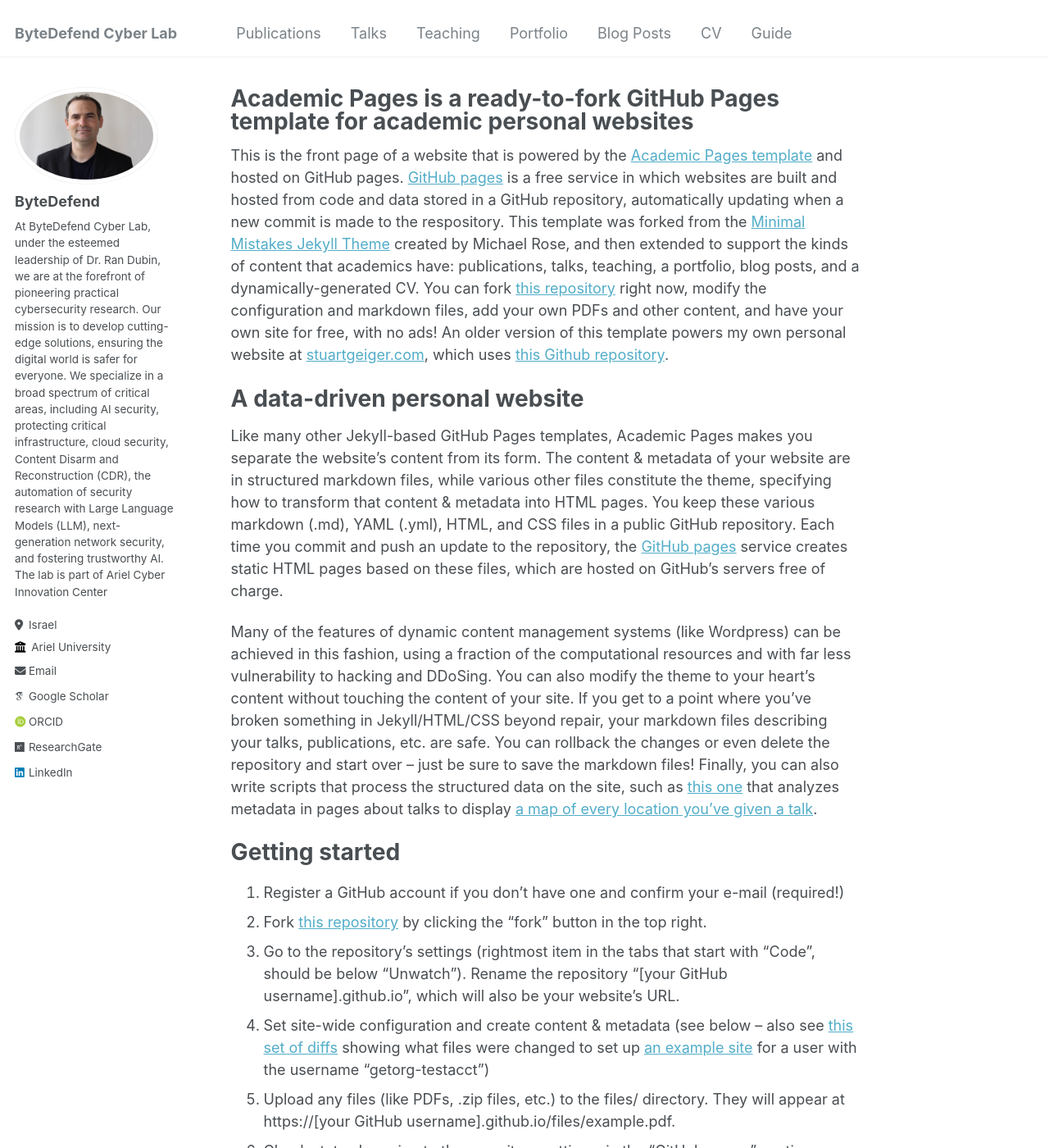
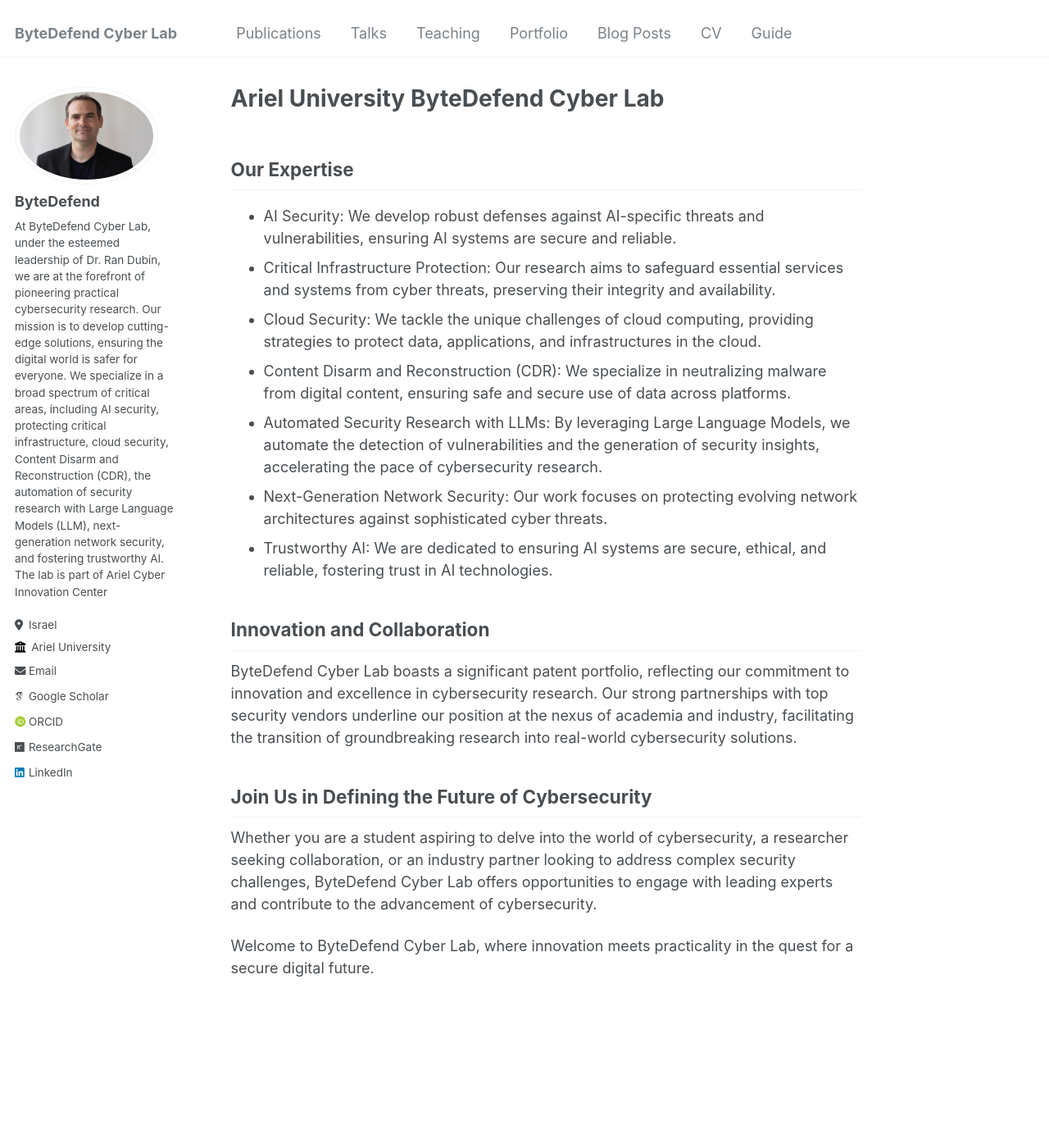
Before and after one commit to randubin/ByteDefend, a Jekyll site: the page built from _pages/about.md, in a window 1280 px wide and 1400 px high. Shown: the whole window at 82% size. Built offline with Jekyll 4.4.1, drawn with Linux system fonts in a browser that asks for light colours; some web fonts are replaced; some of the changed text lies outside the part shown.

Commit message:
Update about.md

```diff
--- a/_pages/about.md
+++ b/_pages/about.md
@@ -1,49 +1,28 @@
 ---
 permalink: /
-title: "Academic Pages is a ready-to-fork GitHub Pages template for academic personal websites"
+title: "Ariel University ByteDefend Cyber Lab"
 author_profile: true
 redirect_from:
   - /about/
   - /about.html
 ---
 
-This is the front page of a website that is powered by the [Academic Pages template](https://github.com/academicpages/academicpages.github.io) and hosted on GitHub pages. [GitHub pages](https://pages.github.com) is a free service in which websites are built and hosted from code and data stored in a GitHub repository, automatically updating when a new commit is made to the respository. This template was forked from the [Minimal Mistakes Jekyll Theme](https://mmistakes.github.io/minimal-mistakes/) created by Michael Rose, and then extended to support the kinds of content that academics have: publications, talks, teaching, a portfolio, blog posts, and a dynamically-generated CV. You can fork [this repository](https://github.com/academicpages/academicpages.github.io) right now, modify the configuration and markdown files, add your own PDFs and other content, and have your own site for free, with no ads! An older version of this template powers my own personal website at [stuartgeiger.com](http://stuartgeiger.com), which uses [this Github repository](https://github.com/staeiou/staeiou.github.io).
+Our Expertise
+-------------
+* AI Security: We develop robust defenses against AI-specific threats and vulnerabilities, ensuring AI systems are secure and reliable.
+* Critical Infrastructure Protection: Our research aims to safeguard essential services and systems from cyber threats, preserving their integrity and availability.
+* Cloud Security: We tackle the unique challenges of cloud computing, providing strategies to protect data, applications, and infrastructures in the cloud.
+* Content Disarm and Reconstruction (CDR): We specialize in neutralizing malware from digital content, ensuring safe and secure use of data across platforms.
+* Automated Security Research with LLMs: By leveraging Large Language Models, we automate the detection of vulnerabilities and the generation of security insights, accelerating the pace of cybersecurity research.
+* Next-Generation Network Security: Our work focuses on protecting evolving network architectures against sophisticated cyber threats.
+* Trustworthy AI: We are dedicated to ensuring AI systems are secure, ethical, and reliable, fostering trust in AI technologies.
 
-A data-driven personal website
-======
-Like many other Jekyll-based GitHub Pages templates, Academic Pages makes you separate the website's content from its form. The content & metadata of your website are in structured markdown files, while various other files constitute the theme, specifying how to transform that content & metadata into HTML pages. You keep these various markdown (.md), YAML (.yml), HTML, and CSS files in a public GitHub repository. Each time you commit and push an update to the repository, the [GitHub pages](https://pages.github.com/) service creates static HTML pages based on these files, which are hosted on GitHub's servers free of charge.
+Innovation and Collaboration
+----------------------------
+ByteDefend Cyber Lab boasts a significant patent portfolio, reflecting our commitment to innovation and excellence in cybersecurity research. Our strong partnerships with top security vendors underline our position at the nexus of academia and industry, facilitating the transition of groundbreaking research into real-world cybersecurity solutions.
 
-Many of the features of dynamic content management systems (like Wordpress) can be achieved in this fashion, using a fraction of the computational resources and with far less vulnerability to hacking and DDoSing. You can also modify the theme to your heart's content without touching the content of your site. If you get to a point where you've broken something in Jekyll/HTML/CSS beyond repair, your markdown files describing your talks, publications, etc. are safe. You can rollback the changes or even delete the repository and start over -- just be sure to save the markdown files! Finally, you can also write scripts that process the structured data on the site, such as [this one](https://github.com/academicpages/academicpages.github.io/blob/master/talkmap.ipynb) that analyzes metadata in pages about talks to display [a map of every location you've given a talk](https://academicpages.github.io/talkmap.html).
+Join Us in Defining the Future of Cybersecurity
+-----------------------------------------------
+Whether you are a student aspiring to delve into the world of cybersecurity, a researcher seeking collaboration, or an industry partner looking to address complex security challenges, ByteDefend Cyber Lab offers opportunities to engage with leading experts and contribute to the advancement of cybersecurity.
 
-Getting started
-======
-1. Register a GitHub account if you don't have one and confirm your e-mail (required!)
-1. Fork [this repository](https://github.com/academicpages/academicpages.github.io) by clicking the "fork" button in the top right.
-1. Go to the repository's settings (rightmost item in the tabs that start with "Code", should be below "Unwatch"). Rename the repository "[your GitHub username].github.io", which will also be your website's URL.
-1. Set site-wide configuration and create content & metadata (see below -- also see [this set of diffs](http://archive.is/3TPas) showing what files were changed to set up [an example site](https://getorg-testacct.github.io) for a user with the username "getorg-testacct")
-1. Upload any files (like PDFs, .zip files, etc.) to the files/ directory. They will appear at https://[your GitHub username].github.io/files/example.pdf.
-1. Check status by going to the repository settings, in the "GitHub pages" section
-
-Site-wide configuration
-------
-The main configuration file for the site is in the base directory in [_config.yml](https://github.com/academicpages/academicpages.github.io/blob/master/_config.yml), which defines the content in the sidebars and other site-wide features. You will need to replace the default variables with ones about yourself and your site's github repository. The configuration file for the top menu is in [_data/navigation.yml](https://github.com/academicpages/academicpages.github.io/blob/master/_data/navigation.yml). For example, if you don't have a portfolio or blog posts, you can remove those items from that navigation.yml file to remove them from the header.
-
-Create content & metadata
-------
-For site content, there is one markdown file for each type of content, which are stored in directories like _publications, _talks, _posts, _teaching, or _pages. For example, each talk is a markdown file in the [_talks directory](https://github.com/academicpages/academicpages.github.io/tree/master/_talks). At the top of each markdown file is structured data in YAML about the talk, which the theme will parse to do lots of cool stuff. The same structured data about a talk is used to generate the list of talks on the [Talks page](https://academicpages.github.io/talks), each [individual page](https://academicpages.github.io/talks/2012-03-01-talk-1) for specific talks, the talks section for the [CV page](https://academicpages.github.io/cv), and the [map of places you've given a talk](https://academicpages.github.io/talkmap.html) (if you run this [python file](https://github.com/academicpages/academicpages.github.io/blob/master/talkmap.py) or [Jupyter notebook](https://github.com/academicpages/academicpages.github.io/blob/master/talkmap.ipynb), which creates the HTML for the map based on the contents of the _talks directory).
-
-**Markdown generator**
-
-I have also created [a set of Jupyter notebooks](https://github.com/academicpages/academicpages.github.io/tree/master/markdown_generator
-) that converts a CSV containing structured data about talks or presentations into individual markdown files that will be properly formatted for the Academic Pages template. The sample CSVs in that directory are the ones I used to create my own personal website at stuartgeiger.com. My usual workflow is that I keep a spreadsheet of my publications and talks, then run the code in these notebooks to generate the markdown files, then commit and push them to the GitHub repository.
-
-How to edit your site's GitHub repository
-------
-Many people use a git client to create files on their local computer and then push them to GitHub's servers. If you are not familiar with git, you can directly edit these configuration and markdown files directly in the github.com interface. Navigate to a file (like [this one](https://github.com/academicpages/academicpages.github.io/blob/master/_talks/2012-03-01-talk-1.md) and click the pencil icon in the top right of the content preview (to the right of the "Raw | Blame | History" buttons). You can delete a file by clicking the trashcan icon to the right of the pencil icon. You can also create new files or upload files by navigating to a directory and clicking the "Create new file" or "Upload files" buttons.
-
-Example: editing a markdown file for a talk
-![Editing a markdown file for a talk](/images/editing-talk.png)
-
-For more info
-------
-More info about configuring Academic Pages can be found in [the guide](https://academicpages.github.io/markdown/). The [guides for the Minimal Mistakes theme](https://mmistakes.github.io/minimal-mistakes/docs/configuration/) (which this theme was forked from) might also be helpful.
+Welcome to ByteDefend Cyber Lab, where innovation meets practicality in the quest for a secure digital future.
```
